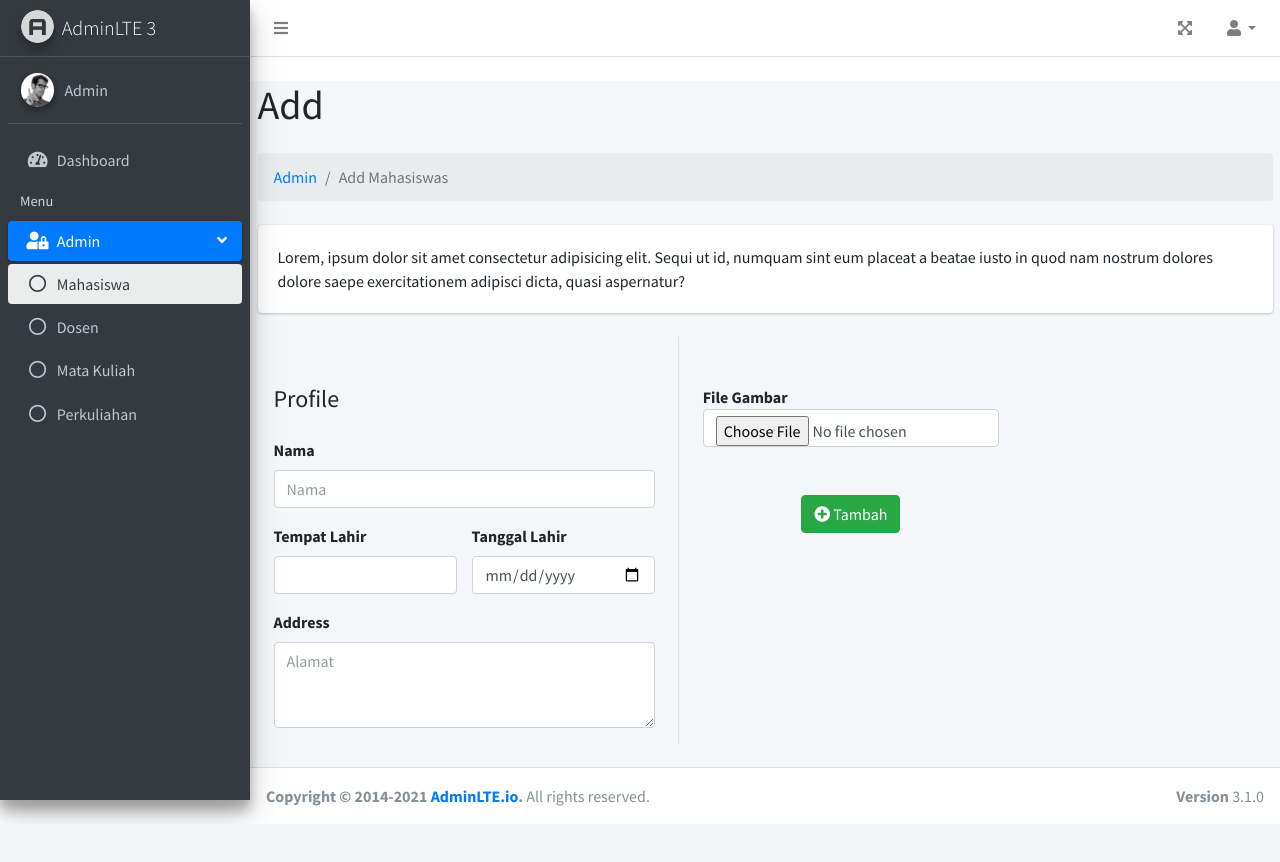
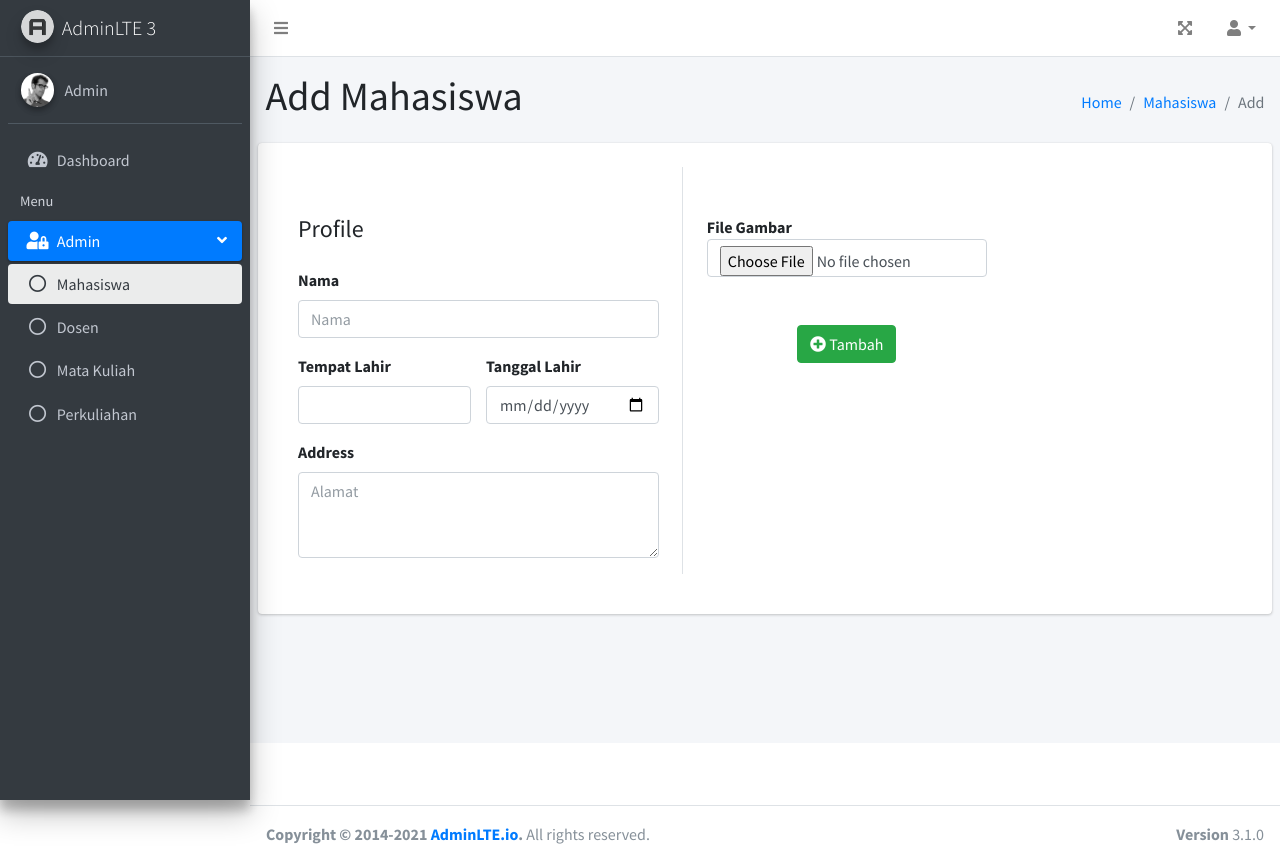
Before and after one commit to Ibnufadillah/magang, a Laravel app: page /admin/mhs/add in a window 1280 px wide. Before the commit the page ends 821 px from the top, so only its background shows below. Run offline with Laravel 8, Linux system fonts and the light colour scheme; a user stored in the database is signed in; data comes from the database, SQL or seed files in the repository; some libraries are stand-ins or nearby versions.

Commit message:
add some fixes

```diff
--- a/resources/views/admin/dosen/v_dosen_detail.blade.php
+++ b/resources/views/admin/dosen/v_dosen_detail.blade.php
@@ -96,6 +96,7 @@
 
                     </div>
                   </div>
+                  <hr>
                   <div class="row">
                     <div class="col-sm-3">
                       <div class="mt-5 text-left">
--- a/resources/views/admin/mhs/v_add_mhs.blade.php
+++ b/resources/views/admin/mhs/v_add_mhs.blade.php
@@ -4,20 +4,33 @@
 
 
 @section('content')
-<div class="container-fluid">
+<section class="content-header">
+    <div class="container-fluid">
+      <div class="row mb-2">
+        <div class="col-sm-6">
+          <h1 style="font-size: 2.5rem!important;">Add Mahasiswa</h1>
+        </div>
+        <div class="col-sm-6">
+          <ol class="breadcrumb mt-3 float-sm-right">
+            <li class="breadcrumb-item"><a href="/">Home</a></li>
+            <li class="breadcrumb-item"><a href="/admin/mhs">Mahasiswa</a></li>
+            <li class="breadcrumb-item active">Add</li>
+          </ol>
+        </div>
+      </div>
+    </div>
+    @if (session('pesan'))
+    <div class="alert alert-success" role="alert">
+        {{ session('pesan') }}
+    </div>
+@endif<!-- /.container-fluid -->
+  </section>
 
-    <h1 class="my-4">Add @yield('mode')</h1>
-    <ol class="breadcrumb mb-4">
-        <li class="breadcrumb-item"><a href="/">Admin</a></li>
-        <li class="breadcrumb-item active">@yield('title')s</li>
-    </ol>
-    <div class="card mb-4">
-        <div class="card-body">
-            Lorem, ipsum dolor sit amet consectetur adipisicing elit. Sequi ut id, numquam sint eum placeat a beatae iusto in quod nam nostrum dolores dolore saepe exercitationem adipisci dicta, quasi aspernatur?</a>
+  <!-- Main content -->
+  <section class="content">
 
-        </div>
-    </div>
-    <form method="POST" enctype="multipart/form-data" action="/admin/mhs/insert">
+    <div class="card p-4">
+            <form method="POST" enctype="multipart/form-data" action="/admin/mhs/insert">
         @csrf
         <div class="row">
 
@@ -27,13 +40,6 @@
                         <h4 class="text-right">Profile</h4>
                     </div>
                     <div class="row mt-2">
-                        {{-- <div class="col-md-12"><label class="labels">ID</label><input type="text" class="form-control @error('id') is-invalid @enderror" placeholder="ID Number" value="{{ old('id') }}" name="id"  maxlength="10" >
-                            <div class="invalid-feedback">
-                                @error('id')
-                                    {{ $message }}
-                                @enderror
-                            </div>
-                        </div> --}}
                         <div class="col-md-12">
                             <label class="labels">Nama</label><input type="text" class="form-control @error('name') is-invalid @enderror" placeholder="Nama" value="{{ old('name') }}" name="name">
                             <div class="invalid-feedback">
@@ -81,25 +87,6 @@
                             @enderror
                         </div>
 					</div>
-                    {{-- <div class="d-flex justify-content-between align-items-center experience"><span>Akademik</span></div><br>
-                    <div class="col-md-12"><label class="labels">Subject</label>
-                        <select class="form-control @error('subject') is-invalid @enderror" id="subject" name="subject">
-                            <option value="" selected disabled hidden>Choose here</option>
-                                <option>History of Magic</option>
-                                <option>Charms</option>
-                                <option>Potions</option>
-                                <option>Transfiguration</option>
-                                <option>Divination</option>
-                                <option>Care of Magical Creatures</option>
-                                <option>Defense against the Dark Arts</option>
-                                <option>Herbology</option>
-                            </select>
-                            <div class="invalid-feedback">
-                                @error('subject')
-                                    {{ $message }}
-                                @enderror
-                            </div>
-                    </div> <br> --}}
                     <div class="mt-5 text-center">
                         <button class="btn btn-success profile-button" name="add_record" type="submit" type="submit" value="add_record"><i class="fas fa-plus-circle"></i> Tambah</button>
                     </div>
@@ -110,4 +97,10 @@
         </div>
     </form>
 </div>
+<!-- /.card -->
+</section>
+</div>
+<div class="form-group d-flex align-items-center justify-content-between mb-4 ml-4">
+<a class="btn btn-primary" href="/admin/mhs/add"><i class="fas fa-user-plus"></i> Tambah Data</a>
+                  </div>
 @endsection
--- a/resources/views/admin/mhs/v_mhs.blade.php
+++ b/resources/views/admin/mhs/v_mhs.blade.php
@@ -78,6 +78,10 @@
                       </table>
                     </div>
                     <!-- /.card-body -->
+                    <div class="form-group d-flex align-items-center justify-content-between mb-4 ml-4">
+                      <a class="btn btn-primary" href="/admin/mhs/add"><i class="fas fa-user-plus"></i> Tambah Data</a>
+                  </div>
+
                   </div>
                   <!-- /.card -->
 </section>
--- a/resources/views/dosen/v_profile.blade.php
+++ b/resources/views/dosen/v_profile.blade.php
@@ -26,7 +26,8 @@
 
   <!-- Main content -->
   <section class="content">
-  <div>
+
+    <div class="card p-4">
       <div class="row gutters-sm">
         <div class="col-md-4 mb-3">
           <div class="card "  style="height: 100%">
@@ -92,6 +93,7 @@
 
                     </div>
                   </div>
+                  <hr>
                   <div class="row">
                     <div class="col-sm-3">
                       <div class=" text-left">
--- a/resources/views/mhs/v_profile.blade.php
+++ b/resources/views/mhs/v_profile.blade.php
@@ -26,7 +26,8 @@
 
     <!-- Main content -->
     <section class="content">
-    <div>
+
+      <div class="card p-4">
         <div class="row gutters-sm">
           <div class="col-md-4 mb-3">
             <div class="card "  style="height: 100%">
```
Also changed, not shown: resources/views/admin/dosen/v_add_dosen.blade.php (+28 -37 lines), resources/views/admin/dosen/v_dosen.blade.php (+18 -4 lines), resources/views/admin/matkul/v_add_matkul.blade.php (+27 -11 lines), resources/views/admin/matkul/v_matkul.blade.php (+17 -4 lines), resources/views/dosen/v_matkul.blade.php (+1 -6 lines), public/foto_dosen/2.jpg (added), public/foto_dosen/4.jpg (added), public/foto_mhs/1.jpg (added), public/foto_mhs/3.jpg (added), public/foto_mhs/6.jpg (added).
